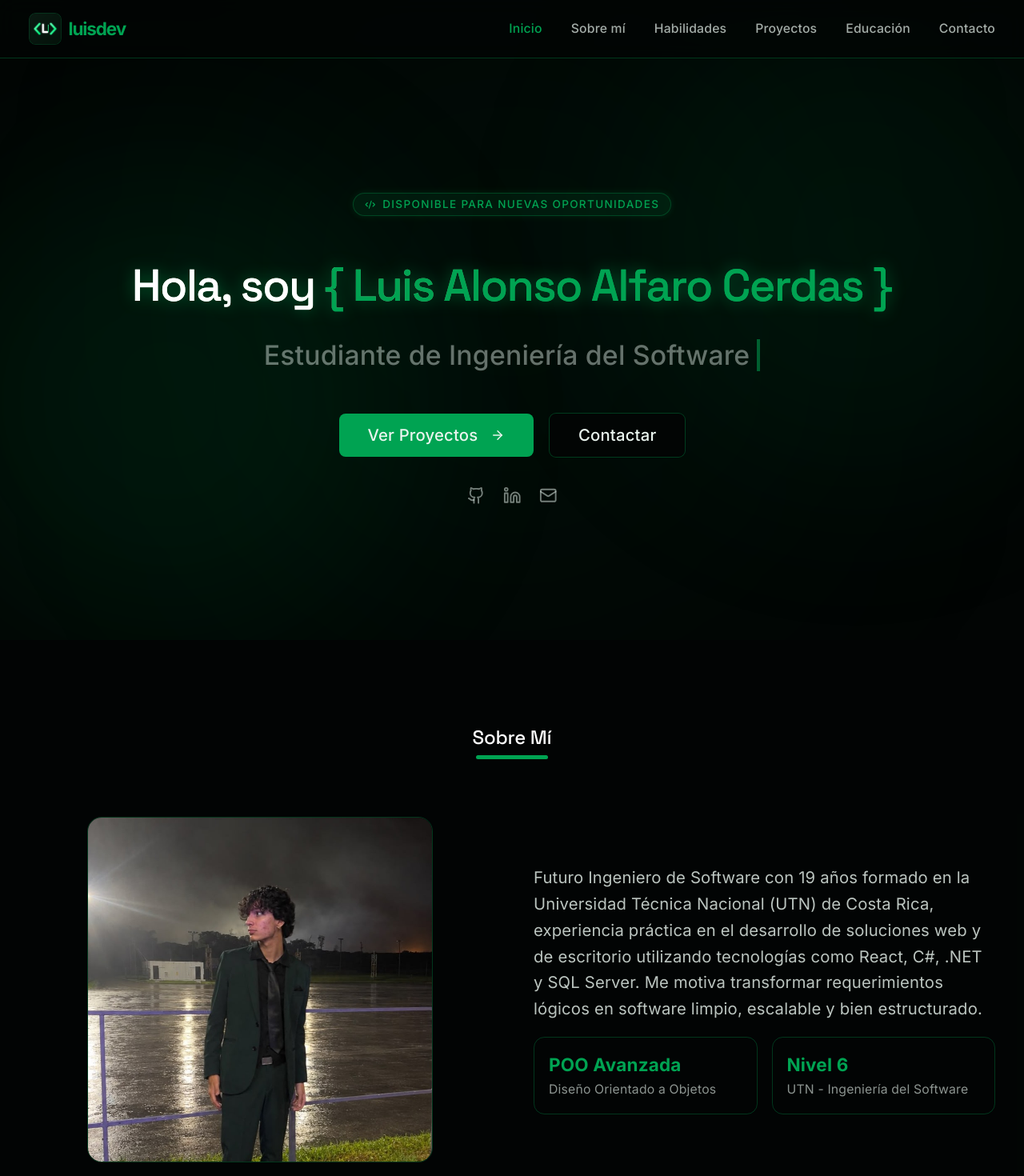
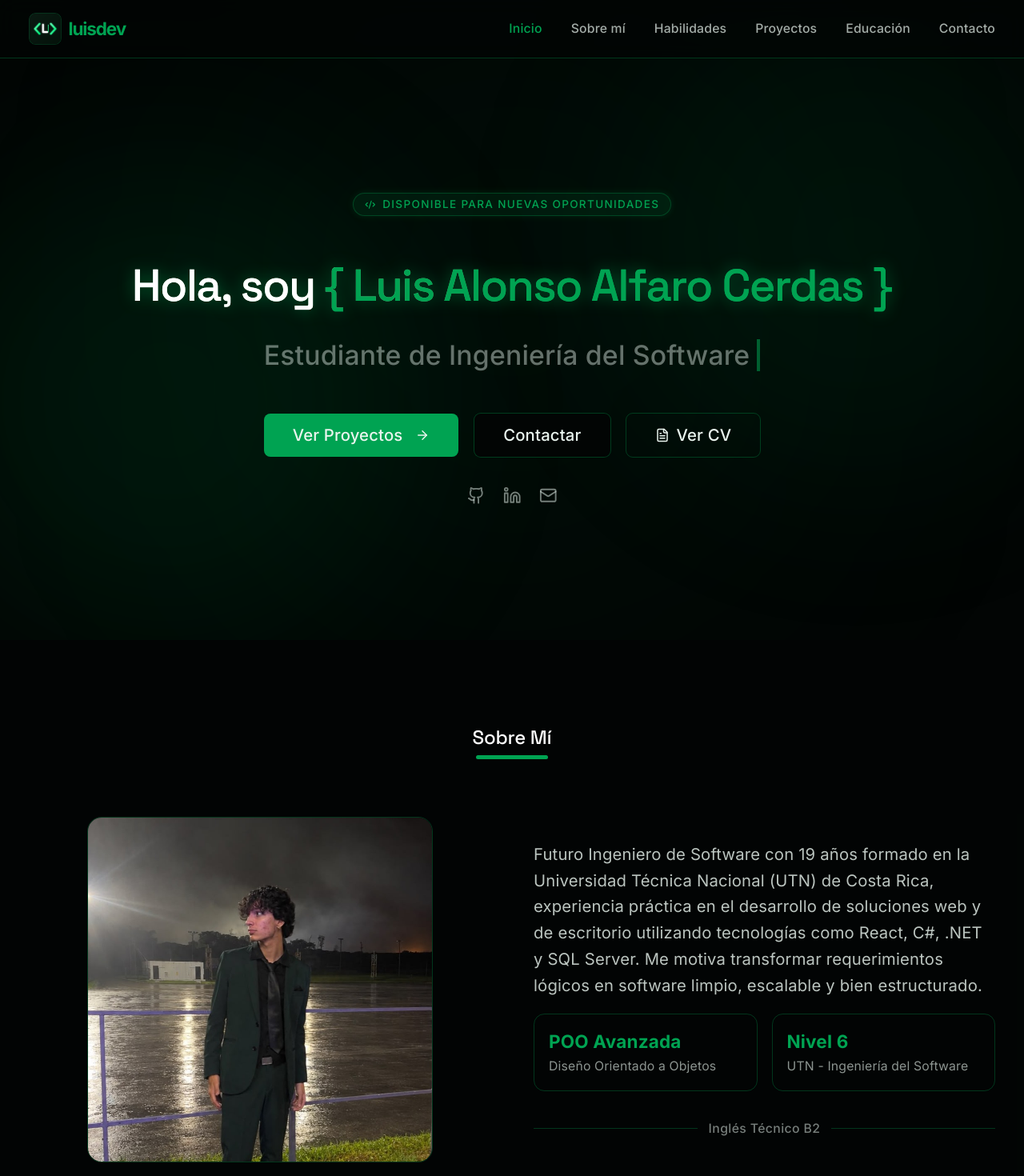
Before and after one commit to lalonsoalfaro/portfolio, a React (Vite) app in the folder app/: page / in a window 1280 px wide. Shown: the top 1470 px of the page at 80% size. Built offline with nearby package versions, Linux system fonts and the light colour scheme.

Commit message:
feat: add CV button to hero and toast notifications to contact form

```diff
--- a/app/src/components/sections/About.jsx
+++ b/app/src/components/sections/About.jsx
@@ -36,6 +36,11 @@ const About = () => {
                 <div className="text-sm text-foreground/60">UTN - Ingeniería del Software</div>
               </div>
             </div>
+            <div className="flex items-center gap-3 pt-2">
+              <div className="h-px flex-1 bg-border" />
+              <span className="text-sm text-foreground/50 font-medium tracking-wide">Inglés Técnico B2</span>
+              <div className="h-px flex-1 bg-border" />
+            </div>
           </div>
         </div>
       </div>
--- a/app/src/components/sections/Contact.jsx
+++ b/app/src/components/sections/Contact.jsx
@@ -1,8 +1,15 @@
-import React from 'react';
+import React, { useState } from 'react';
 import { Button } from '@/components/ui/button';
-import { Mail, Github, Linkedin } from 'lucide-react';
+import { Mail, Github, Linkedin, Check, X } from 'lucide-react';
 
 const Contact = () => {
+  const [toast, setToast] = useState({ show: false, message: '', type: '' });
+
+  const showToast = (message, type) => {
+    setToast({ show: true, message, type });
+    setTimeout(() => setToast({ show: false, message: '', type: '' }), 3000);
+  };
+
   const handleSubmit = async (e) => {
     e.preventDefault();
     const form = e.target;
@@ -10,7 +17,7 @@ const Contact = () => {
     const emailRegex = /^[^\s@]+@[^\s@]+\.[^\s@]+$/;
 
     if (!emailRegex.test(email)) {
-      alert('Por favor ingresa un email válido.');
+      showToast('Por favor ingresa un email válido.', 'error');
       return;
     }
 
@@ -21,10 +28,10 @@ const Contact = () => {
     });
 
     if (response.ok) {
-      alert('¡Mensaje enviado correctamente!');
+      showToast('¡Mensaje enviado correctamente!', 'success');
       form.reset();
     } else {
-      alert('Hubo un error. Intenta de nuevo.');
+      showToast('Hubo un error. Intenta de nuevo.', 'error');
     }
   };
 
@@ -63,7 +70,6 @@ const Contact = () => {
           <div className="bg-background p-8 rounded-2xl border border-border shadow-sm hover:shadow-[0_0_25px_rgba(0,255,127,0.06)] transition-all duration-300">
             <form className="space-y-4" action="https://formspree.io/f/xzebqpzq" method="POST" onSubmit={handleSubmit}>
               <input type="hidden" name="_subject" value="Nuevo mensaje desde el portfolio" />
-              <input type="hidden" name="_next" value="/" />
               <div className="grid grid-cols-2 gap-4">
                 <div className="space-y-2">
                   <label className="text-sm font-medium text-foreground/70">Nombre</label>
@@ -101,6 +107,13 @@ const Contact = () => {
           </div>
         </div>
       </div>
+
+      {toast.show && (
+        <div className={`fixed bottom-6 left-1/2 -translate-x-1/2 z-50 flex items-center gap-2 px-4 py-3 rounded-xl text-white text-sm font-medium shadow-lg backdrop-blur-sm animate-in fade-in slide-in-from-bottom-4 duration-300 ${toast.type === 'success' ? 'bg-green-500/90 shadow-green-500/25' : 'bg-red-500/90 shadow-red-500/25'}`}>
+          {toast.type === 'success' ? <Check className="h-4 w-4" /> : <X className="h-4 w-4" />}
+          {toast.message}
+        </div>
+      )}
     </section>
   );
 };
--- a/app/src/components/sections/Hero.jsx
+++ b/app/src/components/sections/Hero.jsx
@@ -1,6 +1,6 @@
 import React, { useState, useEffect } from 'react';
 import { Button } from '@/components/ui/button';
-import { ArrowRight, Code2, Github, Linkedin, Mail, Check } from 'lucide-react';
+import { ArrowRight, Code2, Github, Linkedin, Mail, Check, FileText } from 'lucide-react';
 
 const Hero = () => {
   const [text, setText] = useState('');
@@ -62,13 +62,13 @@ const Hero = () => {
   };
 
   return (
-    <section id="home" className="relative min-h-screen flex items-center justify-center pt-16 overflow-hidden">
+      <section id="home" className="relative min-h-screen flex items-center justify-center pt-16 overflow-hidden">
       {/* Brillo de fondo equilibrado - Estilo tecnológico */}
       <div className="absolute top-1/4 -left-20 w-[600px] h-[600px] bg-primary/20 rounded-full blur-[120px] animate-pulse" />
       <div className="absolute bottom-1/4 -right-20 w-[600px] h-[600px] bg-primary/15 rounded-full blur-[120px] animate-pulse" />
       <div className="absolute top-1/2 left-1/2 -translate-x-1/2 -translate-y-1/2 w-[800px] h-[800px] bg-primary/5 rounded-full blur-[150px]" />
+      <div className="absolute top-1/3 left-1/4 w-1 h-1 bg-white/50 rounded-full blur-sm animate-ping" />
       {/* Destellos blancos sutiles */}
-      <div className="absolute top-1/3 left-1/4 w-1 h-1 bg-white/50 rounded-full blur-sm animate-ping" />
       <div className="absolute bottom-1/3 right-1/4 w-1 h-1 bg-white/50 rounded-full blur-sm animate-ping [animation-delay:1s]" />
 
       <div className="max-w-7xl mx-auto px-4 sm:px-6 lg:px-8 relative z-10 text-center">
@@ -92,6 +92,11 @@ const Hero = () => {
           <Button size="lg" variant="outline" className="px-8 py-6 text-lg hover:scale-105 hover:shadow-[0_0_20px_rgba(0,255,127,0.3)] hover:border-primary/50 transition-all duration-300" onClick={scrollToContact}>
             Contactar
           </Button>
+          <a href="/cv/CV_Luis.pdf" target="_blank" rel="noopener noreferrer">
+            <Button size="lg" variant="secondary" className="px-8 py-6 text-lg gap-2 hover:scale-105 hover:shadow-[0_0_20px_rgba(0,255,127,0.3)] hover:border-primary/50 transition-all duration-300 border border-border">
+              <FileText className="h-5 w-5" /> Ver CV
+            </Button>
+          </a>
         </div>
 
         <div className="flex justify-center items-center gap-5 mt-8">
```
Also changed, not shown: 1 other file (tests, documents, lock files or other folders).
